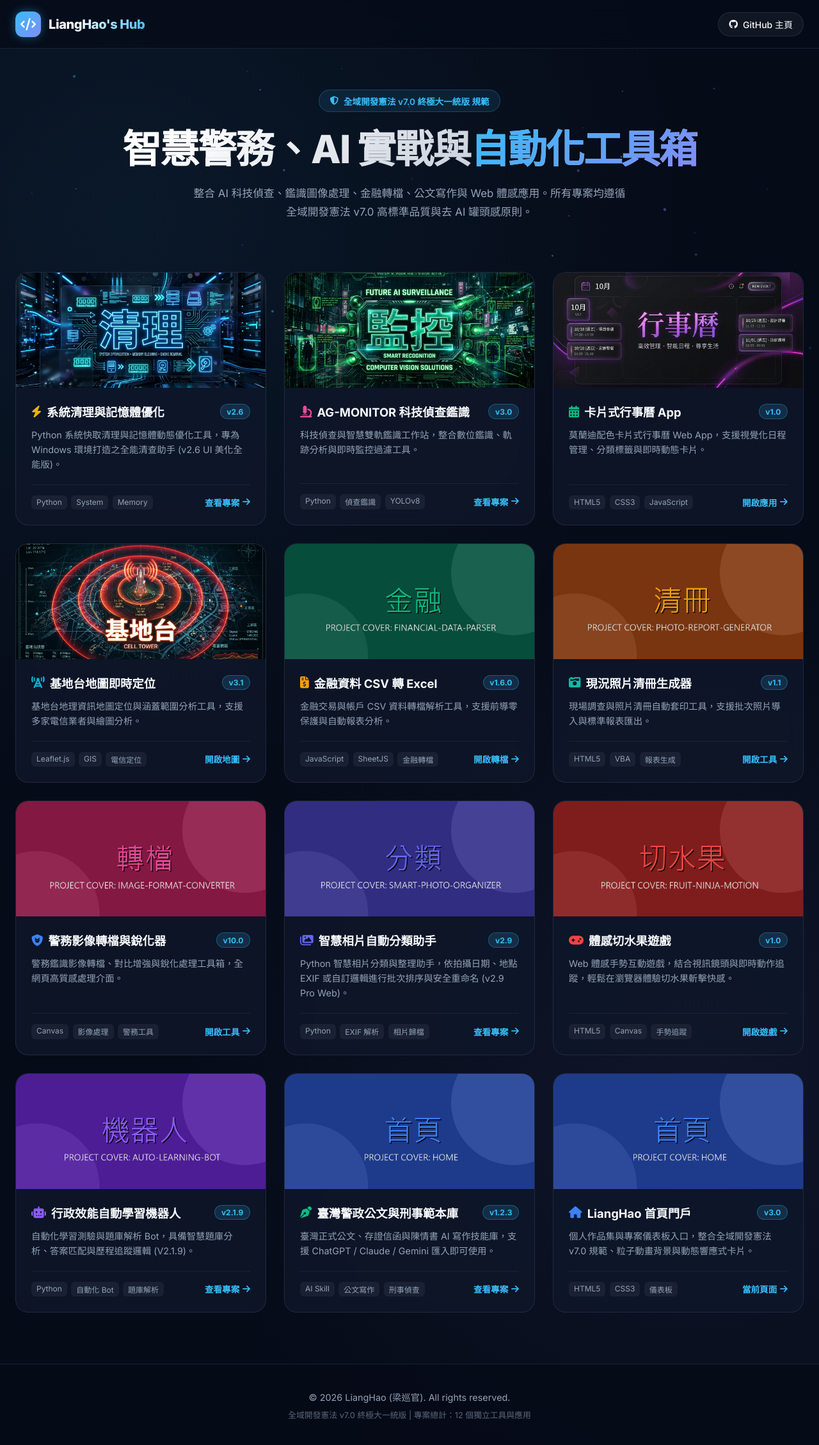
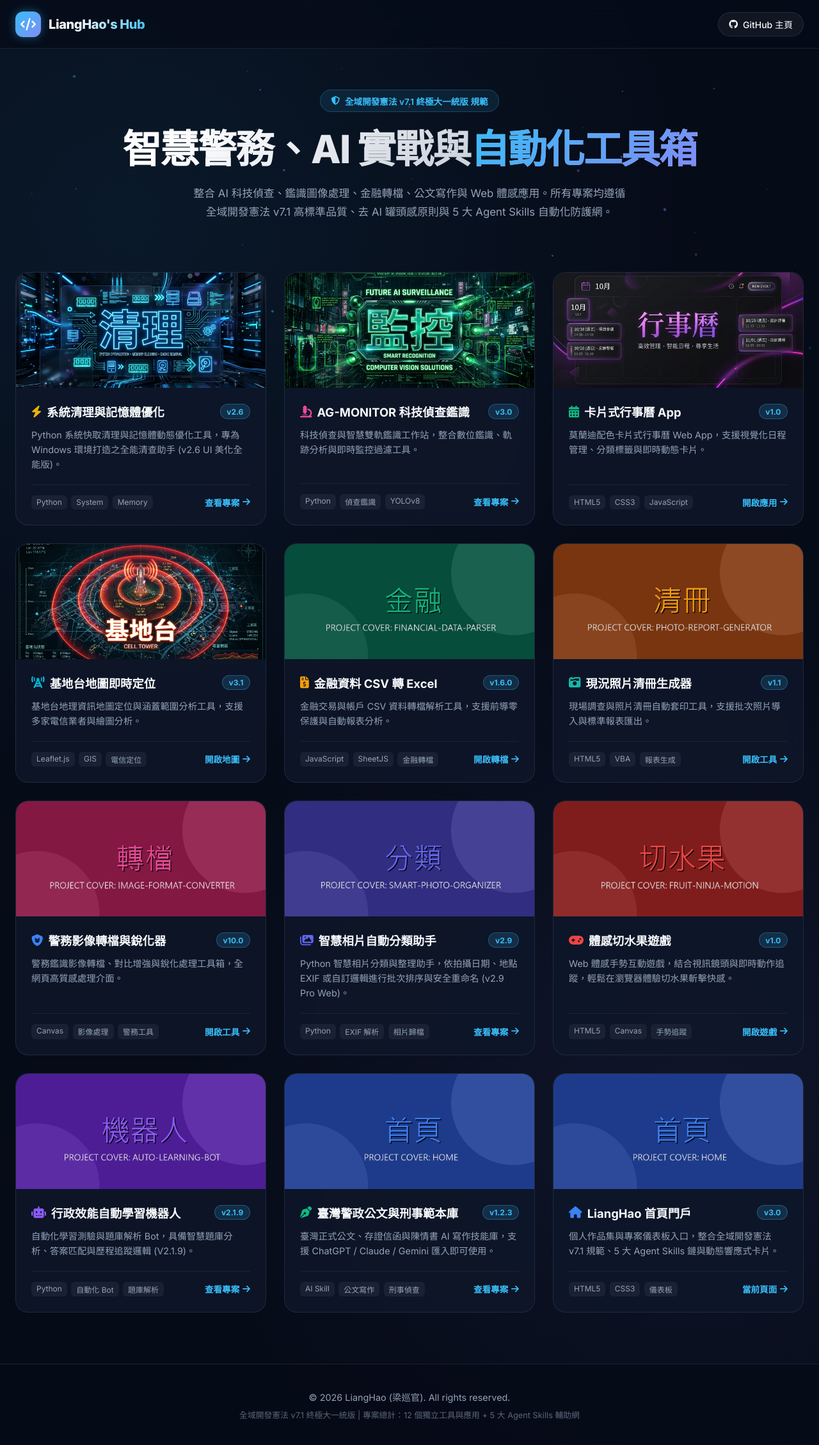
Before and after one commit to lianghao02/home, a plain HTML site: page index.html in a window 1280 px wide. Shown: the whole page at 64% size. Drawn offline with Linux system fonts and the light colour scheme.

Commit message:
Docs: 升級作品集門戶全域憲法標籤至 v7.1 並標註 5 大 Agent Skills 生態

```diff
--- a/index.html
+++ b/index.html
@@ -328,10 +328,10 @@
 
     <!-- Hero -->
     <section class="hero">
-        <div class="hero-badge"><i class="fa-solid fa-shield-halved"></i> 全域開發憲法 v7.0 終極大一統版 規範</div>
+        <div class="hero-badge"><i class="fa-solid fa-shield-halved"></i> 全域開發憲法 v7.1 終極大一統版 規範</div>
         <h1 class="hero-title">智慧警務、AI 實戰與<span>自動化工具箱</span></h1>
         <p class="hero-subtitle">
-            整合 AI 科技偵查、鑑識圖像處理、金融轉檔、公文寫作與 Web 體感應用。所有專案均遵循全域開發憲法 v7.0 高標準品質與去 AI 罐頭感原則。
+            整合 AI 科技偵查、鑑識圖像處理、金融轉檔、公文寫作與 Web 體感應用。所有專案均遵循全域開發憲法 v7.1 高標準品質、去 AI 罐頭感原則與 5 大 Agent Skills 自動化防護網。
         </p>
     </section>
 
@@ -547,7 +547,7 @@
                         <h2 class="card-title"><i class="fa-solid fa-house" style="color:#3b82f6;"></i> LiangHao 首頁門戶</h2>
                         <span class="badge">v3.0</span>
                     </div>
-                    <p class="card-desc">個人作品集與專案儀表板入口，整合全域開發憲法 v7.0 規範、粒子動畫背景與動態響應式卡片。</p>
+                    <p class="card-desc">個人作品集與專案儀表板入口，整合全域開發憲法 v7.1 規範、5 大 Agent Skills 鏈與動態響應式卡片。</p>
                     <div class="card-footer">
                         <div class="tags"><span class="tag">HTML5</span><span class="tag">CSS3</span><span class="tag">儀表板</span></div>
                         <span class="btn-link">當前頁面 <i class="fa-solid fa-arrow-right"></i></span>
@@ -561,7 +561,7 @@
     <!-- Footer -->
     <footer>
         <p>© <span id="year"></span> LiangHao (梁巡官). All rights reserved.</p>
-        <p style="font-size:0.8rem; margin-top:0.5rem; opacity:0.6;">全域開發憲法 v7.0 終極大一統版 | 專案總計：12 個獨立工具與應用</p>
+        <p style="font-size:0.8rem; margin-top:0.5rem; opacity:0.6;">全域開發憲法 v7.1 終極大一統版 | 專案總計：12 個獨立工具與應用 + 5 大 Agent Skills 輔助網</p>
     </footer>
 
     <script>
```
